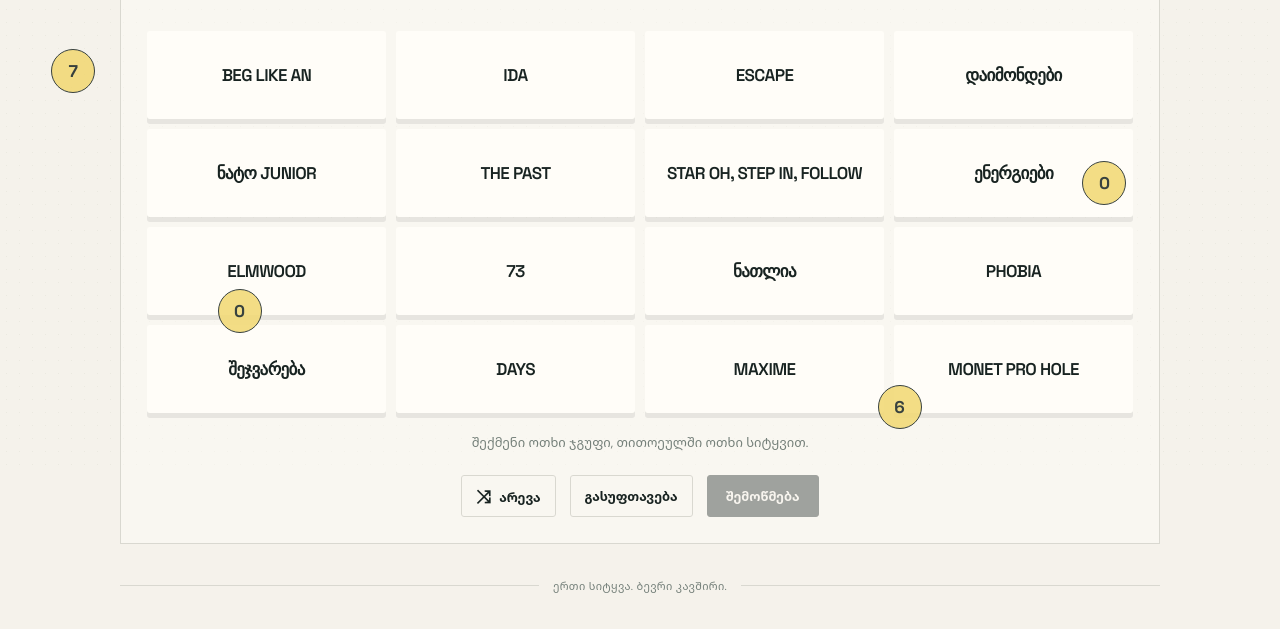
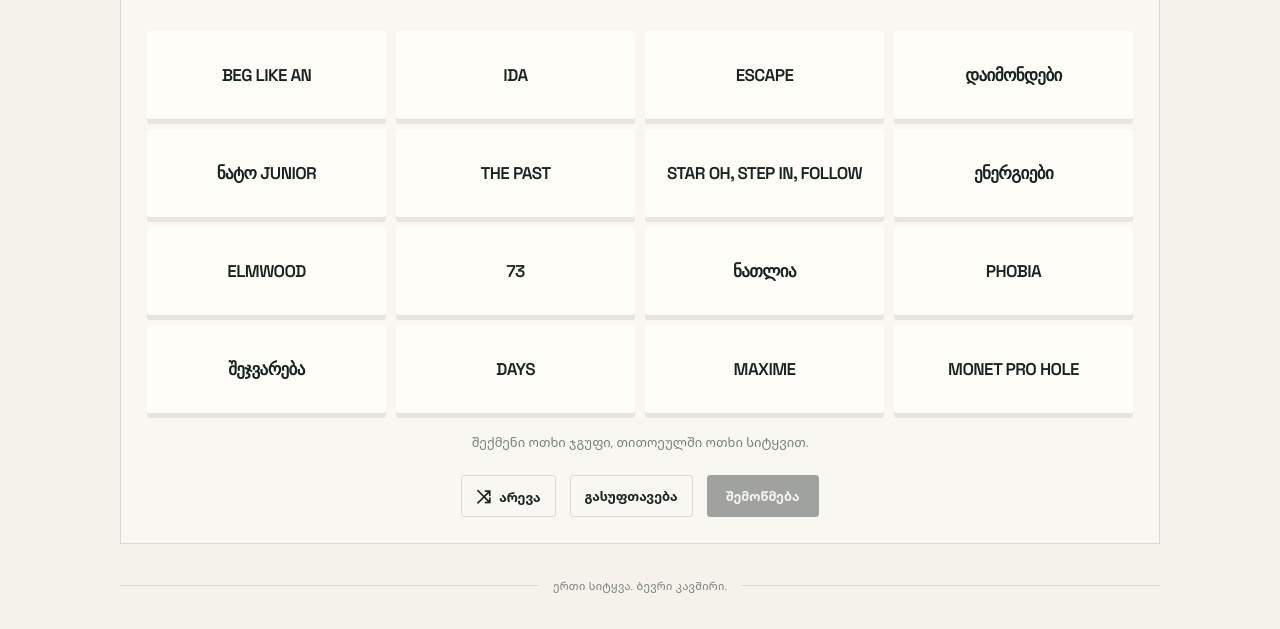
Before and after one commit to baga0111/Natabata, a plain HTML site: page index.html in a window 1280 px wide. Shown: the part 335-964 px from the top of the page. Drawn offline with Linux system fonts and the light colour scheme.

Commit message:
Re-hide easter egg markers

```diff
--- a/styles.css
+++ b/styles.css
@@ -113,9 +113,8 @@ h1 { max-width: 570px; margin: 0; font-family: 'Space Grotesk', sans-serif; font
 .egg-slot { display: grid; min-width: 0; aspect-ratio: 1; place-items: center; border: 1px solid var(--ink); border-radius: 2px; color: var(--ink); background: var(--yellow); font-family: 'Space Grotesk', sans-serif; font-size: 18px; font-weight: 700; }
 .egg-slot.empty { color: var(--muted); background: transparent; }
 .egg-slot img { width: 100%; height: 100%; object-fit: cover; }
-.egg-hotspot { position: fixed; z-index: 3; display: grid; width: 44px; height: 44px; padding: 0; place-items: center; border: 1px solid var(--ink); border-radius: 50%; opacity: .86; color: var(--ink); background: var(--yellow); cursor: pointer; font-family: 'Space Grotesk', sans-serif; font-size: 17px; font-weight: 700; touch-action: manipulation; -webkit-tap-highlight-color: transparent; }
-.egg-hotspot::after { content: attr(data-egg-value); }
-.egg-hotspot:hover, .egg-hotspot:active, .egg-hotspot:focus-visible { opacity: 1; outline: 2px solid var(--coral); }
+.egg-hotspot { position: fixed; z-index: 3; width: 44px; height: 44px; padding: 0; border: 0; border-radius: 50%; opacity: .01; cursor: pointer; touch-action: manipulation; -webkit-tap-highlight-color: transparent; }
+.egg-hotspot:hover, .egg-hotspot:active, .egg-hotspot:focus-visible { opacity: .18; outline: 1px solid var(--coral); }
 .egg-one { top: 13%; left: 9%; }
 .egg-two { top: 27%; right: 8%; }
 .egg-three { top: 48%; left: 4%; }
```
